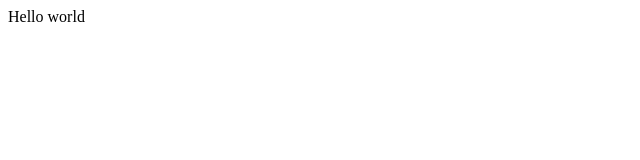
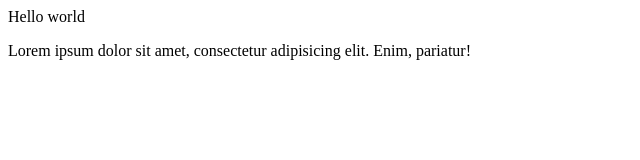
Before and after one commit to pechka1/test, a plain HTML site: page index.html in a window 1280 px wide. Shown: the whole page, without its empty margins (0-640 px from the left). Drawn offline with Linux system fonts and the light colour scheme.

Commit message:
Change three

```diff
--- a/index.html
+++ b/index.html
@@ -6,5 +6,6 @@
 </head>
 <body>
 	<div>Hello world</div>
+	<p>Lorem ipsum dolor sit amet, consectetur adipisicing elit. Enim, pariatur!</p>
 </body>
 </html>
```
